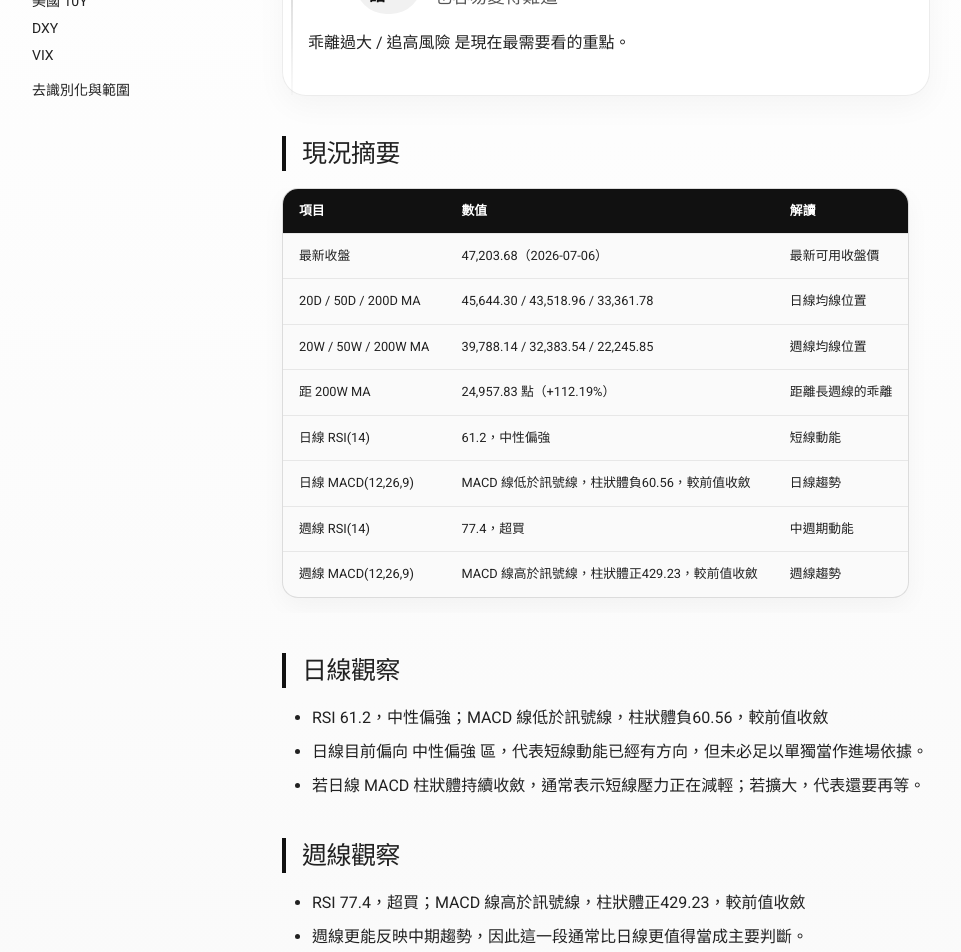
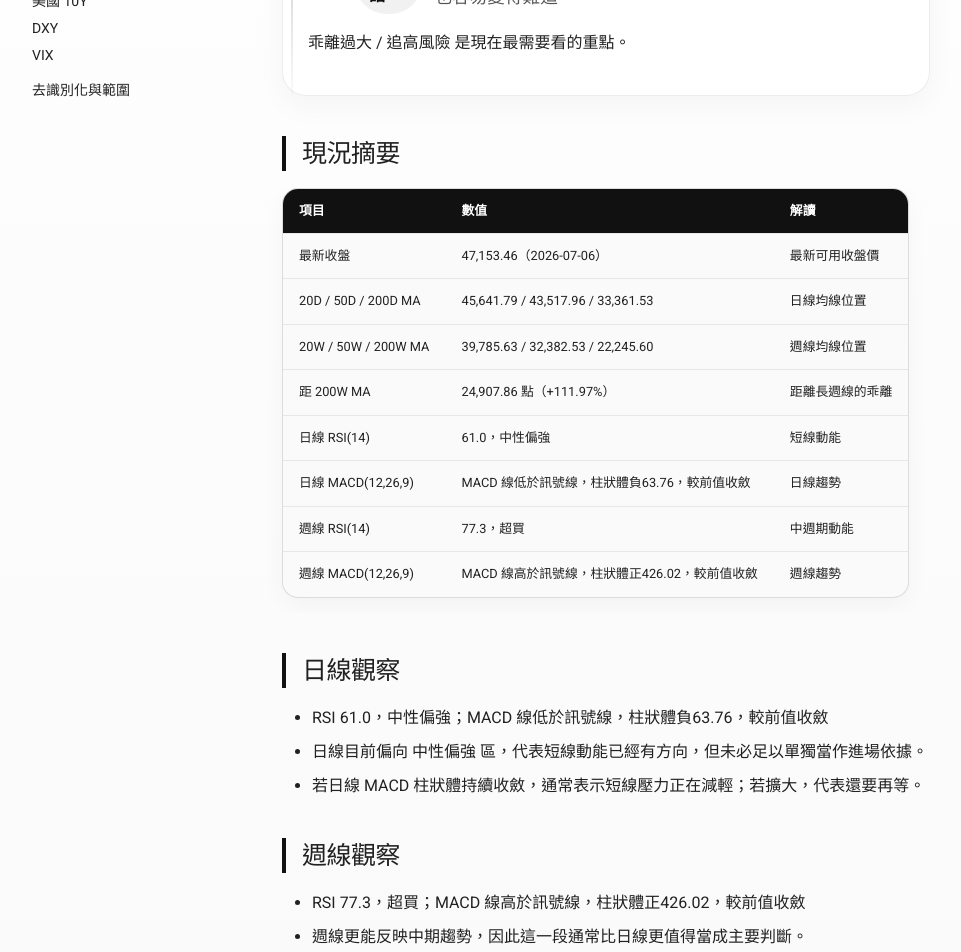
Before and after one commit to Larry-kang/market-regime-weekly, an MkDocs documentation site: the page built from docs/market/taiex.md, in a window 1280 px wide and 1400 px high. Shown: the part 425-1377 px from the top of the window, without its empty margins (34-995 px from the left). Built offline with MkDocs 1.6.1 and Material for MkDocs 9.7.7, drawn with Linux system fonts in a browser that asks for light colours; comment, search, counter and statistics services are not loaded.

Commit message:
docs: refresh public market pages

```diff
--- a/docs/market/taiex.md
+++ b/docs/market/taiex.md
@@ -20,22 +20,22 @@ date: 2026-07-06
 ## 現況摘要
 | 項目 | 數值 | 解讀 |
 |---|---|---|
-| 最新收盤 | 47,203.68（2026-07-06） | 最新可用收盤價 |
-| 20D / 50D / 200D MA | 45,644.30 / 43,518.96 / 33,361.78 | 日線均線位置 |
-| 20W / 50W / 200W MA | 39,788.14 / 32,383.54 / 22,245.85 | 週線均線位置 |
-| 距 200W MA | 24,957.83 點（+112.19%） | 距離長週線的乖離 |
-| 日線 RSI(14) | 61.2，中性偏強 | 短線動能 |
-| 日線 MACD(12,26,9) | MACD 線低於訊號線，柱狀體負60.56，較前值收斂 | 日線趨勢 |
-| 週線 RSI(14) | 77.4，超買 | 中週期動能 |
-| 週線 MACD(12,26,9) | MACD 線高於訊號線，柱狀體正429.23，較前值收斂 | 週線趨勢 |
+| 最新收盤 | 47,153.46（2026-07-06） | 最新可用收盤價 |
+| 20D / 50D / 200D MA | 45,641.79 / 43,517.96 / 33,361.53 | 日線均線位置 |
+| 20W / 50W / 200W MA | 39,785.63 / 32,382.53 / 22,245.60 | 週線均線位置 |
+| 距 200W MA | 24,907.86 點（+111.97%） | 距離長週線的乖離 |
+| 日線 RSI(14) | 61.0，中性偏強 | 短線動能 |
+| 日線 MACD(12,26,9) | MACD 線低於訊號線，柱狀體負63.76，較前值收斂 | 日線趨勢 |
+| 週線 RSI(14) | 77.3，超買 | 中週期動能 |
+| 週線 MACD(12,26,9) | MACD 線高於訊號線，柱狀體正426.02，較前值收斂 | 週線趨勢 |
 
 ## 日線觀察
-- RSI 61.2，中性偏強；MACD 線低於訊號線，柱狀體負60.56，較前值收斂
+- RSI 61.0，中性偏強；MACD 線低於訊號線，柱狀體負63.76，較前值收斂
 - 日線目前偏向 中性偏強 區，代表短線動能已經有方向，但未必足以單獨當作進場依據。
 - 若日線 MACD 柱狀體持續收斂，通常表示短線壓力正在減輕；若擴大，代表還要再等。
 
 ## 週線觀察
-- RSI 77.4，超買；MACD 線高於訊號線，柱狀體正429.23，較前值收斂
+- RSI 77.3，超買；MACD 線高於訊號線，柱狀體正426.02，較前值收斂
 - 週線更能反映中期趨勢，因此這一段通常比日線更值得當成主要判斷。
 - 若週線 RSI 已在超買，或價格遠離 200W MA，代表趨勢雖強，但追價容錯率會明顯下降。
 
```
Also changed, not shown: docs/market/btc.md (+9 -9 lines), docs/market/dxy.md (+3 -3 lines), docs/market/gold.md (+10 -10 lines), docs/weekly/2026-07-06.md (+4 -4 lines).
